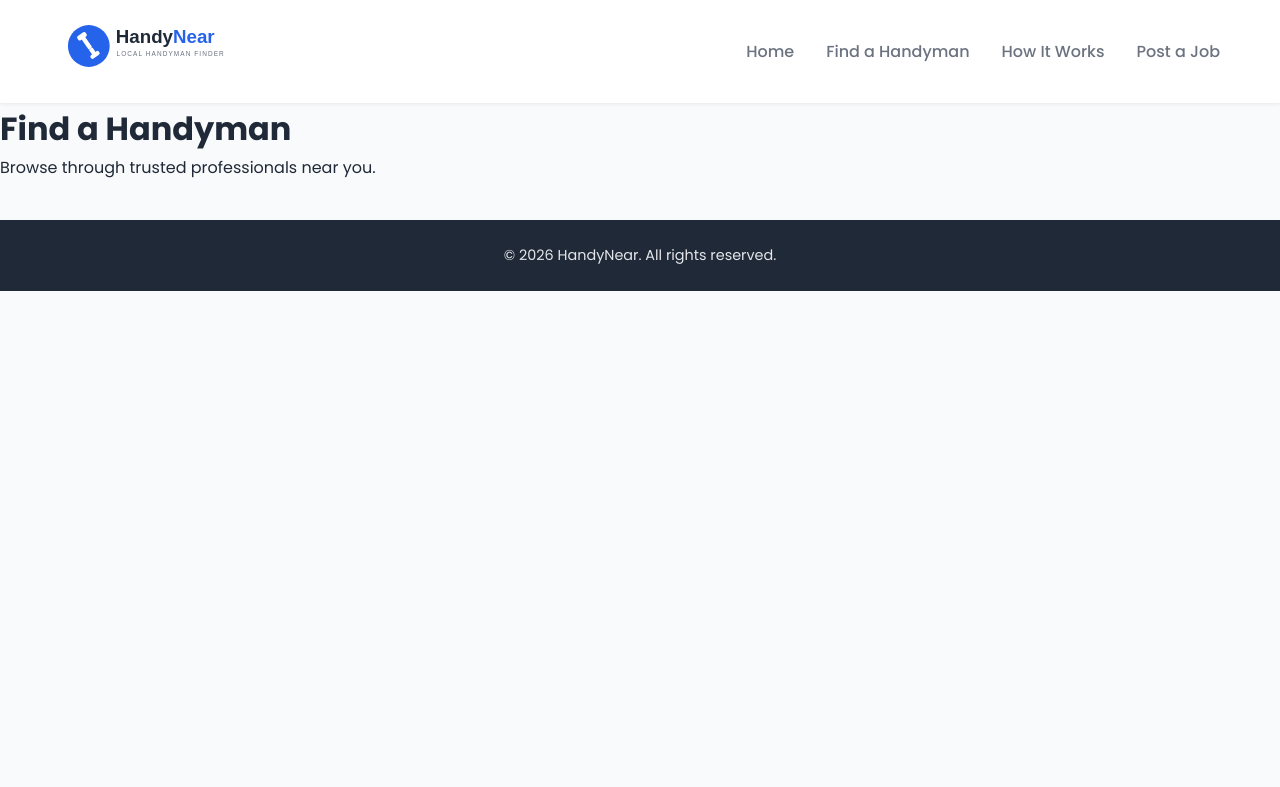
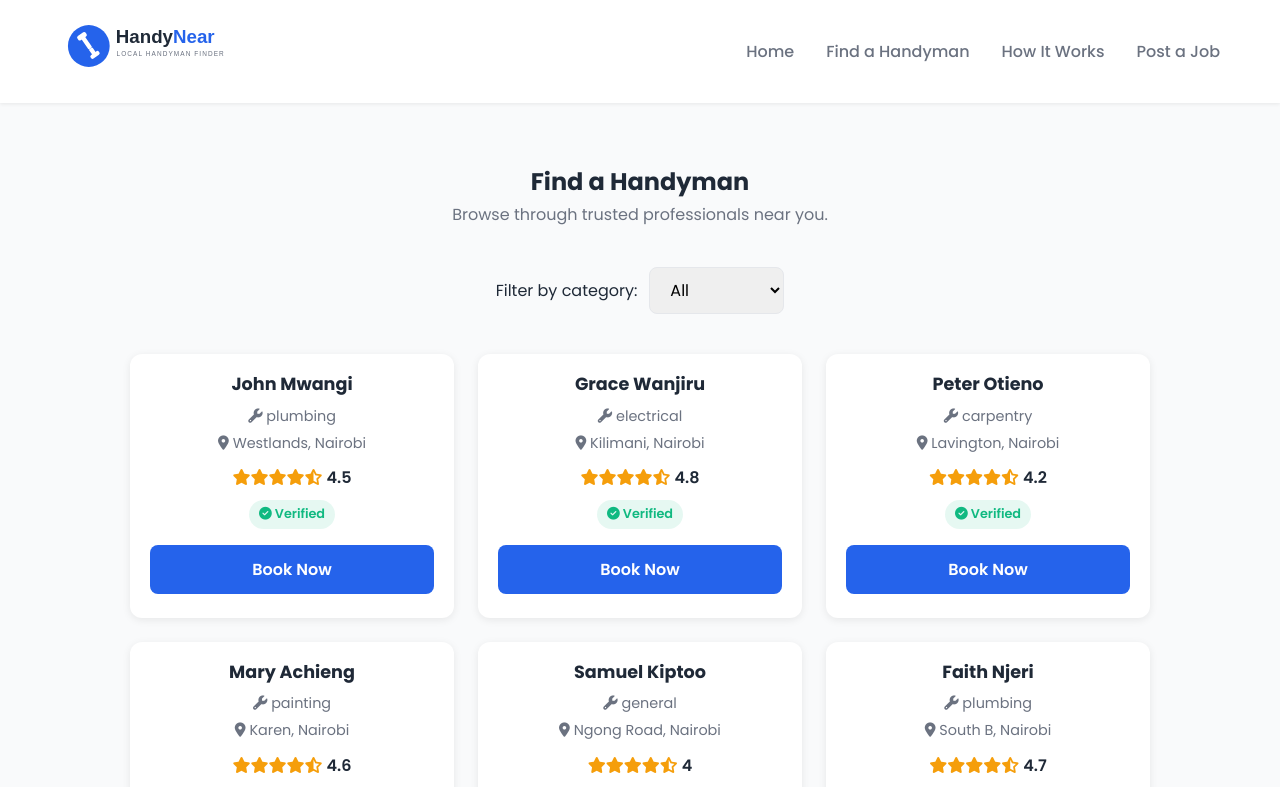
Before and after one commit to Akipxxy/handynear, a React (Create React App) app: page /browse in a window 1280 px wide. Shown: the top 787 px of the page. Built offline with nearby package versions, Linux system fonts and the light colour scheme.

Commit message:
Browse page

```diff
--- a/src/pages/browse.js
+++ b/src/pages/browse.js
@@ -1,16 +1,73 @@
-import React from 'react';
+import React, { useState } from 'react';
 import Navbar from '../components/Navbar';
-import Footer from '../components/Footer';
+import './css/style.css';
+import './css/browse.css';
+
+const handymen = [
+  { id: 1, name: "John Mwangi", category: "plumbing", location: "Westlands, Nairobi", rating: 4.5, photo: "https://i.pravatar.cc/150?img=3" },
+  { id: 2, name: "Grace Wanjiru", category: "electrical", location: "Kilimani, Nairobi", rating: 4.8, photo: "https://i.pravatar.cc/150?img=5" },
+  { id: 3, name: "Peter Otieno", category: "carpentry", location: "Lavington, Nairobi", rating: 4.2, photo: "https://i.pravatar.cc/150?img=8" },
+  { id: 4, name: "Mary Achieng", category: "painting", location: "Karen, Nairobi", rating: 4.6, photo: "https://i.pravatar.cc/150?img=9" },
+  { id: 5, name: "Samuel Kiptoo", category: "general", location: "Ngong Road, Nairobi", rating: 4.0, photo: "https://i.pravatar.cc/150?img=12" },
+  { id: 6, name: "Faith Njeri", category: "plumbing", location: "South B, Nairobi", rating: 4.7, photo: "https://i.pravatar.cc/150?img=15" },
+];
+
 //Browsing page
 const Browse = () => {
+  const [selectedCategory, setSelectedCategory] = useState('all');
+
+  const filteredHandymen = selectedCategory === 'all'
+    ? handymen
+    : handymen.filter(h => h.category === selectedCategory);
+
   return (
     <>
       <Navbar />
       <main>
-        <h1>Find a Handyman</h1>
-        <p>Browse through trusted professionals near you.</p>
+        <section className="page-header">
+          <h1>Find a Handyman</h1>
+          <p>Browse through trusted professionals near you.</p>
+        </section>
+
+        <section className="filter-bar">
+          <label htmlFor="category-filter">Filter by category:</label>
+          <select
+            id="category-filter"
+            value={selectedCategory}
+            onChange={(e) => setSelectedCategory(e.target.value)}
+          >
+            <option value="all">All</option>
+            <option value="plumbing">Plumbing</option>
+            <option value="electrical">Electrical</option>
+            <option value="carpentry">Carpentry</option>
+            <option value="painting">Painting</option>
+            <option value="general">General</option>
+          </select>
+        </section>
+
+        <div className="cards-grid">
+          {filteredHandymen.map(h => (
+            <div className="handyman-card" data-category={h.category} key={h.id}>
+
+              <div className="card-body">
+                <h3>{h.name}</h3>
+                <p className="category"><i className="fas fa-wrench"></i> {h.category}</p>
+                <p className="location"><i className="fas fa-map-marker-alt"></i> {h.location}</p>
+                <div className="stars">
+                  <i className="fas fa-star"></i>
+                  <i className="fas fa-star"></i>
+                  <i className="fas fa-star"></i>
+                  <i className="fas fa-star"></i>
+                  <i className="fas fa-star-half-alt"></i>
+                  <span>{h.rating}</span>
+                </div>
+                <span className="verified-badge"><i className="fas fa-check-circle"></i> Verified</span>
+                <a href="/contact" className="btn-primary">Book Now</a>
+              </div>
+            </div>
+          ))}
+        </div>
       </main>
-
     </>
   );
 };
--- a/src/pages/css/browse.css
+++ b/src/pages/css/browse.css
@@ -0,0 +1,106 @@
+.page-header {
+    text-align: center;
+    padding: 60px 20px 20px;
+}
+
+.page-header p {
+    color: var(--text-light);
+}
+
+.filter-bar {
+    display: flex;
+    justify-content: center;
+    align-items: center;
+    gap: 12px;
+    padding: 20px;
+}
+
+.filter-bar select {
+    padding: 10px 16px;
+    border: 1px solid var(--border);
+    border-radius: 8px;
+    font-family: 'Poppins', sans-serif;
+    font-size: 1rem;
+    cursor: pointer;
+}
+
+.cards-grid {
+    display: grid;
+    grid-template-columns: repeat(3, 1fr);
+    gap: 24px;
+    max-width: 1100px;
+    margin: 0 auto;
+    padding: 20px 40px 80px;
+}
+
+@media (max-width: 768px) {
+    .cards-grid {
+        grid-template-columns: 1fr;
+    }
+}
+
+.handyman-card {
+    background: var(--white);
+    border-radius: 12px;
+    box-shadow: 0 2px 8px rgba(0,0,0,0.08);
+    overflow: hidden;
+    text-align: center;
+    transition: transform 0.2s, box-shadow 0.2s;
+}
+
+.handyman-card:hover {
+    transform: translateY(-4px);
+    box-shadow: 0 8px 24px rgba(0,0,0,0.12);
+}
+
+.handyman-card img {
+    width: 90px;
+    height: 90px;
+    border-radius: 50%;
+    object-fit: cover;
+    margin: 24px auto 0;
+    display: block;
+}
+
+.card-body {
+    padding: 16px 20px 24px;
+}
+
+.card-body h3 {
+    font-size: 1.1rem;
+    margin-bottom: 6px;
+}
+
+.card-body .category,
+.card-body .location {
+    color: var(--text-light);
+    font-size: 0.9rem;
+    margin-bottom: 4px;
+}
+
+.stars {
+    color: var(--accent);
+    margin: 10px 0;
+}
+
+.stars span {
+    color: var(--text-dark);
+    font-weight: 600;
+    margin-left: 4px;
+}
+
+.verified-badge {
+    display: inline-block;
+    background: rgba(16, 185, 129, 0.1);
+    color: var(--success);
+    font-size: 0.8rem;
+    font-weight: 600;
+    padding: 4px 10px;
+    border-radius: 20px;
+    margin-bottom: 16px;
+}
+
+.card-body .btn-primary {
+    display: block;
+    width: 100%;
+}
```
